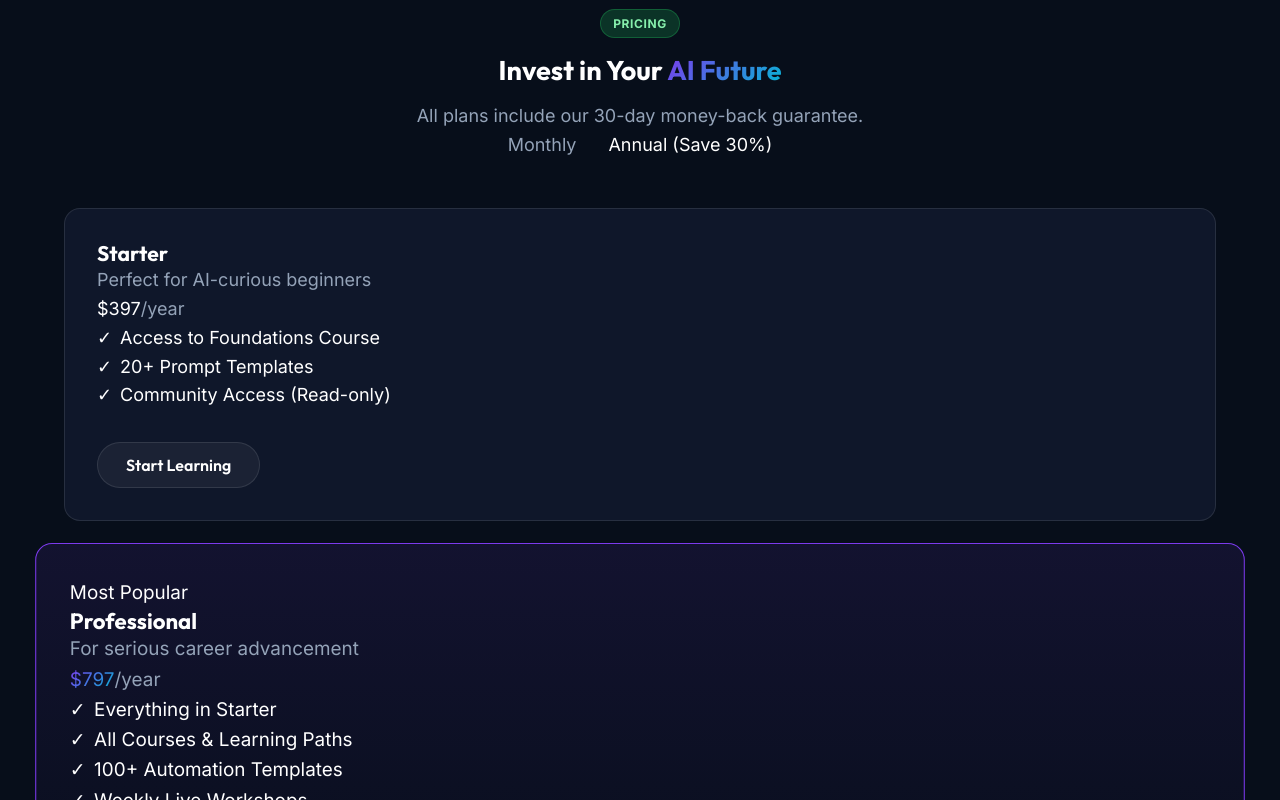
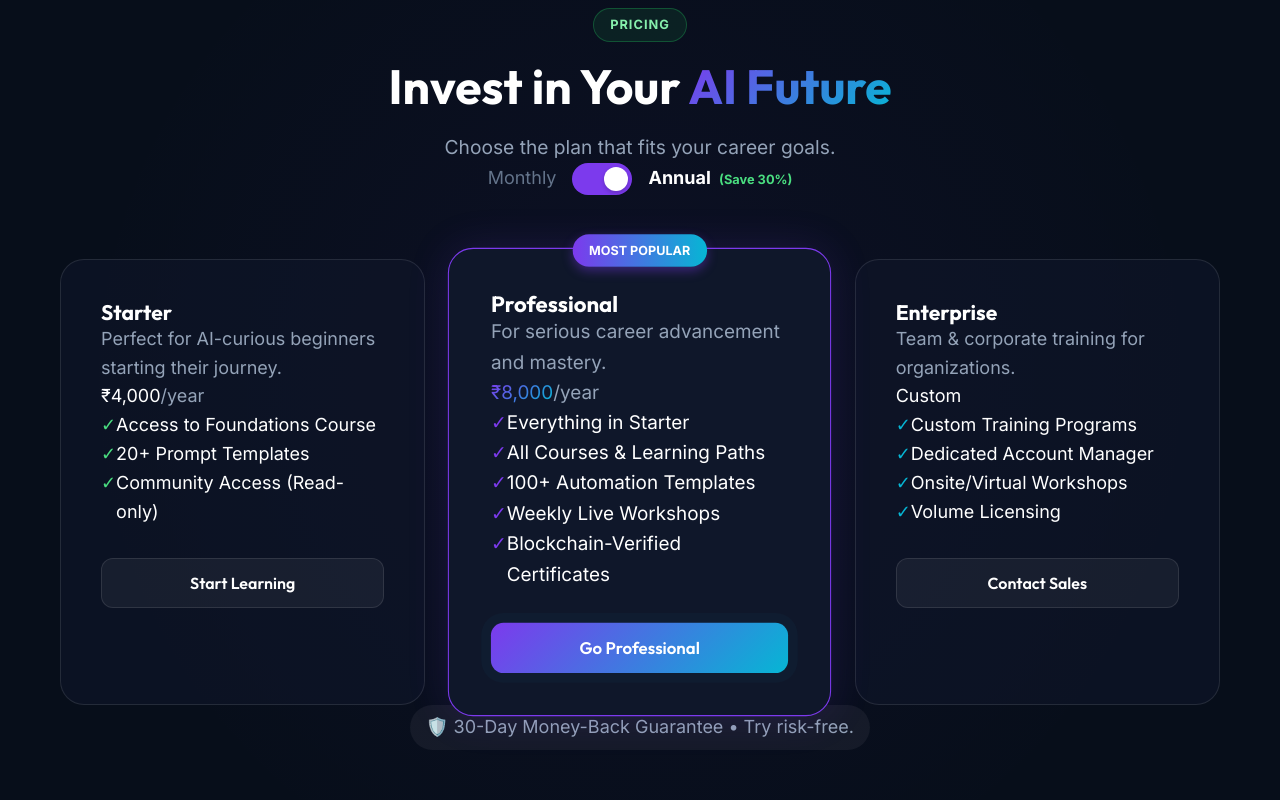
Before and after one commit to chetanpayroll/gmp-payroll-site, a Next.js app: page / in a window 1280 px wide. Shown: the part 7260-8060 px from the top of the page. Built offline with nearby package versions, Linux system fonts and the light colour scheme.

Commit message:
Enhance Pricing section layout and update INR prices

```diff
--- a/src/components/Pricing.js
+++ b/src/components/Pricing.js
@@ -5,84 +5,192 @@ const Pricing = () => {
     const [annual, setAnnual] = useState(true);
 
     return (
-        <section className="section bg-dark" id="pricing">
-            <div className="container">
-                <div className="text-center mb-12">
-                    <div className="badge badge-green mb-4">PRICING</div>
-                    <h2 className="mb-4">Invest in Your <span className="text-gradient">AI Future</span></h2>
-                    <p className="text-gray">All plans include our 30-day money-back guarantee.</p>
+        <section className="section bg-dark" id="pricing" style={{ position: 'relative', overflow: 'hidden' }}>
+            {/* Background Effects */}
+            <div style={{ position: 'absolute', top: '50%', left: '50%', transform: 'translate(-50%, -50%)', width: '120%', height: '120%', background: 'radial-gradient(circle at center, rgba(124, 58, 237, 0.05) 0%, transparent 60%)', pointerEvents: 'none' }}></div>
+
+            <div className="container" style={{ position: 'relative', zIndex: 1, maxWidth: '1200px', margin: '0 auto', padding: '0 20px' }}>
+                <div className="text-center mb-16">
+                    <div style={{ display: 'inline-block', padding: '6px 16px', borderRadius: '50px', background: 'rgba(34, 197, 94, 0.1)', border: '1px solid rgba(34, 197, 94, 0.3)', color: '#86efac', fontSize: '0.8rem', fontWeight: 'bold', marginBottom: '1rem', letterSpacing: '1px' }}>PRICING</div>
+                    <h2 className="mb-4" style={{ fontSize: '3rem', fontWeight: 'bold' }}>Invest in Your <span className="text-gradient">AI Future</span></h2>
+                    <p className="text-gray" style={{ fontSize: '1.2rem' }}>Choose the plan that fits your career goals.</p>
                 </div>
 
-                <div className="pricing-toggle">
-                    <span className={`cursor-pointer ${!annual ? 'text-white font-bold' : 'text-gray'}`} onClick={() => setAnnual(false)}>Monthly</span>
+                {/* Toggle */}
+                <div style={{ display: 'flex', alignItems: 'center', justifyContent: 'center', gap: '16px', marginBottom: '4rem' }}>
+                    <span
+                        onClick={() => setAnnual(false)}
+                        style={{ cursor: 'pointer', color: !annual ? 'white' : '#64748b', fontWeight: !annual ? 'bold' : 'normal', transition: '0.3s' }}
+                    >Monthly</span>
+
                     <div
-                        className="w-14 h-8 rounded-full bg-white/10 relative cursor-pointer transition-colors hover:bg-white/20"
                         onClick={() => setAnnual(!annual)}
+                        style={{
+                            width: '60px',
+                            height: '32px',
+                            background: annual ? '#7c3aed' : 'rgba(255,255,255,0.1)',
+                            borderRadius: '30px',
+                            position: 'relative',
+                            cursor: 'pointer',
+                            transition: '0.3s'
+                        }}
                     >
-                        <div className={`w-6 h-6 rounded-full bg-white absolute top-1 transition-all ${annual ? 'right-1' : 'left-1'}`}></div>
+                        <div style={{
+                            width: '24px',
+                            height: '24px',
+                            background: 'white',
+                            borderRadius: '50%',
+                            position: 'absolute',
+                            top: '4px',
+                            left: annual ? '32px' : '4px',
+                            transition: '0.3s',
+                            boxShadow: '0 2px 4px rgba(0,0,0,0.2)'
+                        }}></div>
                     </div>
-                    <span className={`cursor-pointer ${annual ? 'text-white font-bold' : 'text-gray'}`} onClick={() => setAnnual(true)}>
-                        Annual <span className="text-xs text-green-400 font-normal ml-1">(Save 30%)</span>
+
+                    <span
+                        onClick={() => setAnnual(true)}
+                        style={{ cursor: 'pointer', color: annual ? 'white' : '#64748b', fontWeight: annual ? 'bold' : 'normal', transition: '0.3s' }}
+                    >
+                        Annual <span style={{ color: '#4ade80', fontSize: '0.8rem', marginLeft: '4px' }}> (Save 30%)</span>
                     </span>
                 </div>
 
-                <div className="grid md:grid-cols-3 gap-8 items-center">
-                    {/* Starter */}
-                    <div className="pricing-card">
+                <div style={{
+                    display: 'grid',
+                    gridTemplateColumns: 'repeat(auto-fit, minmax(320px, 1fr))',
+                    gap: '2rem',
+                    alignItems: 'stretch'
+                }}>
+                    {/* Starter Plan */}
+                    <div style={{
+                        background: 'rgba(15, 23, 42, 0.6)',
+                        border: '1px solid rgba(255, 255, 255, 0.1)',
+                        borderRadius: '24px',
+                        padding: '2.5rem',
+                        display: 'flex',
+                        flexDirection: 'column',
+                        transition: 'transform 0.3s',
+                    }}
+                        onMouseEnter={(e) => { e.currentTarget.style.transform = 'translateY(-10px)'; e.currentTarget.style.border = '1px solid rgba(255, 255, 255, 0.2)'; }}
+                        onMouseLeave={(e) => { e.currentTarget.style.transform = 'translateY(0)'; e.currentTarget.style.border = '1px solid rgba(255, 255, 255, 0.1)'; }}
+                    >
                         <h3 className="text-xl font-bold mb-2">Starter</h3>
-                        <p className="text-sm text-gray mb-6">Perfect for AI-curious beginners</p>
+                        <p className="text-sm text-gray mb-6 h-10">Perfect for AI-curious beginners starting their journey.</p>
                         <div className="mb-6">
-                            <span className="text-4xl font-bold">{annual ? '$397' : '$47'}</span>
+                            <span className="text-4xl font-bold text-white">{annual ? '₹4,000' : '₹500'}</span>
                             <span className="text-gray text-sm">{annual ? '/year' : '/mo'}</span>
                         </div>
-                        <ul className="space-y-4 mb-8 text-sm text-gray-300">
-                            <li className="flex gap-2"><span>✓</span> Access to Foundations Course</li>
-                            <li className="flex gap-2"><span>✓</span> 20+ Prompt Templates</li>
-                            <li className="flex gap-2"><span>✓</span> Community Access (Read-only)</li>
+                        <ul className="space-y-4 mb-8 text-sm text-gray-300 flex-grow">
+                            <li className="flex gap-3">
+                                <span style={{ color: '#4ade80' }}>✓</span> Access to Foundations Course
+                            </li>
+                            <li className="flex gap-3">
+                                <span style={{ color: '#4ade80' }}>✓</span> 20+ Prompt Templates
+                            </li>
+                            <li className="flex gap-3">
+                                <span style={{ color: '#4ade80' }}>✓</span> Community Access (Read-only)
+                            </li>
                         </ul>
-                        <button className="btn btn-secondary w-full">Start Learning</button>
+                        <button className="btn btn-secondary w-full" style={{ borderRadius: '12px', padding: '14px' }}>Start Learning</button>
                     </div>
 
-                    {/* Professional */}
-                    <div className="pricing-card featured">
-                        <div className="absolute top-0 left-1/2 transform -translate-x-1/2 -translate-y-1/2 bg-gradient-to-r from-purple-600 to-cyan-500 text-white text-xs font-bold px-4 py-1 rounded-full uppercase">
-                            Most Popular
+                    {/* Professional Plan (Featured) */}
+                    <div style={{
+                        background: '#0f172a',
+                        border: '1px solid #7c3aed',
+                        borderRadius: '24px',
+                        padding: '2.5rem',
+                        display: 'flex',
+                        flexDirection: 'column',
+                        position: 'relative',
+                        boxShadow: '0 0 40px rgba(124, 58, 237, 0.15)',
+                        transform: 'scale(1.05)',
+                        zIndex: 10
+                    }}>
+                        <div style={{
+                            position: 'absolute',
+                            top: '-14px',
+                            left: '50%',
+                            transform: 'translateX(-50%)',
+                            background: 'linear-gradient(90deg, #7c3aed, #06b6d4)',
+                            color: 'white',
+                            fontSize: '0.75rem',
+                            fontWeight: 'bold',
+                            padding: '6px 16px',
+                            borderRadius: '50px',
+                            whiteSpace: 'nowrap',
+                            boxShadow: '0 4px 10px rgba(124, 58, 237, 0.4)'
+                        }}>
+                            MOST POPULAR
                         </div>
-                        <h3 className="text-xl font-bold mb-2">Professional</h3>
-                        <p className="text-sm text-gray mb-6">For serious career advancement</p>
+
+                        <h3 className="text-xl font-bold mb-2 text-white">Professional</h3>
+                        <p className="text-sm text-gray mb-6 h-10">For serious career advancement and mastery.</p>
                         <div className="mb-6">
-                            <span className="text-4xl font-bold text-gradient">{annual ? '$797' : '$97'}</span>
+                            <span className="text-4xl font-bold text-gradient">{annual ? '₹8,000' : '₹1,000'}</span>
                             <span className="text-gray text-sm">{annual ? '/year' : '/mo'}</span>
                         </div>
-                        <ul className="space-y-4 mb-8 text-sm text-gray-300">
-                            <li className="flex gap-2 text-white font-semibold"><span>✓</span> Everything in Starter</li>
-                            <li className="flex gap-2"><span>✓</span> All Courses & Learning Paths</li>
-                            <li className="flex gap-2"><span>✓</span> 100+ Automation Templates</li>
-                            <li className="flex gap-2"><span>✓</span> Weekly Live Workshops</li>
-                            <li className="flex gap-2"><span>✓</span> Blockchain-Verified Certificates</li>
+                        <ul className="space-y-4 mb-8 text-sm text-white flex-grow">
+                            <li className="flex gap-3 font-semibold">
+                                <span style={{ color: '#7c3aed' }}>✓</span> Everything in Starter
+                            </li>
+                            <li className="flex gap-3">
+                                <span style={{ color: '#7c3aed' }}>✓</span> All Courses & Learning Paths
+                            </li>
+                            <li className="flex gap-3">
+                                <span style={{ color: '#7c3aed' }}>✓</span> 100+ Automation Templates
+                            </li>
+                            <li className="flex gap-3">
+                                <span style={{ color: '#7c3aed' }}>✓</span> Weekly Live Workshops
+                            </li>
+                            <li className="flex gap-3">
+                                <span style={{ color: '#7c3aed' }}>✓</span> Blockchain-Verified Certificates
+                            </li>
                         </ul>
-                        <button className="btn btn-primary btn-glow w-full">Go Professional</button>
+                        <button className="btn btn-primary btn-glow w-full" style={{ borderRadius: '12px', padding: '14px' }}>Go Professional</button>
                     </div>
 
-                    {/* Enterprise */}
-                    <div className="pricing-card">
+                    {/* Enterprise Plan */}
+                    <div style={{
+                        background: 'rgba(15, 23, 42, 0.6)',
+                        border: '1px solid rgba(255, 255, 255, 0.1)',
+                        borderRadius: '24px',
+                        padding: '2.5rem',
+                        display: 'flex',
+                        flexDirection: 'column',
+                        transition: 'transform 0.3s',
+                    }}
+                        onMouseEnter={(e) => { e.currentTarget.style.transform = 'translateY(-10px)'; e.currentTarget.style.border = '1px solid rgba(255, 255, 255, 0.2)'; }}
+                        onMouseLeave={(e) => { e.currentTarget.style.transform = 'translateY(0)'; e.currentTarget.style.border = '1px solid rgba(255, 255, 255, 0.1)'; }}
+                    >
                         <h3 className="text-xl font-bold mb-2">Enterprise</h3>
-                        <p className="text-sm text-gray mb-6">Team & corporate training</p>
+                        <p className="text-sm text-gray mb-6 h-10">Team & corporate training for organizations.</p>
                         <div className="mb-6">
-                            <span className="text-4xl font-bold">Custom</span>
+                            <span className="text-4xl font-bold text-white">Custom</span>
                         </div>
-                        <ul className="space-y-4 mb-8 text-sm text-gray-300">
-                            <li className="flex gap-2"><span>✓</span> Custom Training Programs</li>
-                            <li className="flex gap-2"><span>✓</span> Dedicated Account Manager</li>
-                            <li className="flex gap-2"><span>✓</span> Onsite/Virtual Workshops</li>
-                            <li className="flex gap-2"><span>✓</span> Volume Licensing</li>
+                        <ul className="space-y-4 mb-8 text-sm text-gray-300 flex-grow">
+                            <li className="flex gap-3">
+                                <span style={{ color: '#06b6d4' }}>✓</span> Custom Training Programs
+                            </li>
+                            <li className="flex gap-3">
+                                <span style={{ color: '#06b6d4' }}>✓</span> Dedicated Account Manager
+                            </li>
+                            <li className="flex gap-3">
+                                <span style={{ color: '#06b6d4' }}>✓</span> Onsite/Virtual Workshops
+                            </li>
+                            <li className="flex gap-3">
+                                <span style={{ color: '#06b6d4' }}>✓</span> Volume Licensing
+                            </li>
                         </ul>
-                        <button className="btn btn-secondary w-full">Contact Sales</button>
+                        <button className="btn btn-secondary w-full" style={{ borderRadius: '12px', padding: '14px' }}>Contact Sales</button>
                     </div>
                 </div>
 
                 <div className="text-center mt-12 text-sm text-gray">
-                    🛡️ 30-Day Money-Back Guarantee • Try risk-free.
+                    <span style={{ display: 'inline-flex', alignItems: 'center', gap: '8px', background: 'rgba(255,255,255,0.05)', padding: '8px 16px', borderRadius: '50px' }}>
+                        🛡️ 30-Day Money-Back Guarantee • Try risk-free.
+                    </span>
                 </div>
             </div>
         </section>
```
Also changed, not shown: 3 other files (tests, documents, lock files or other folders).
